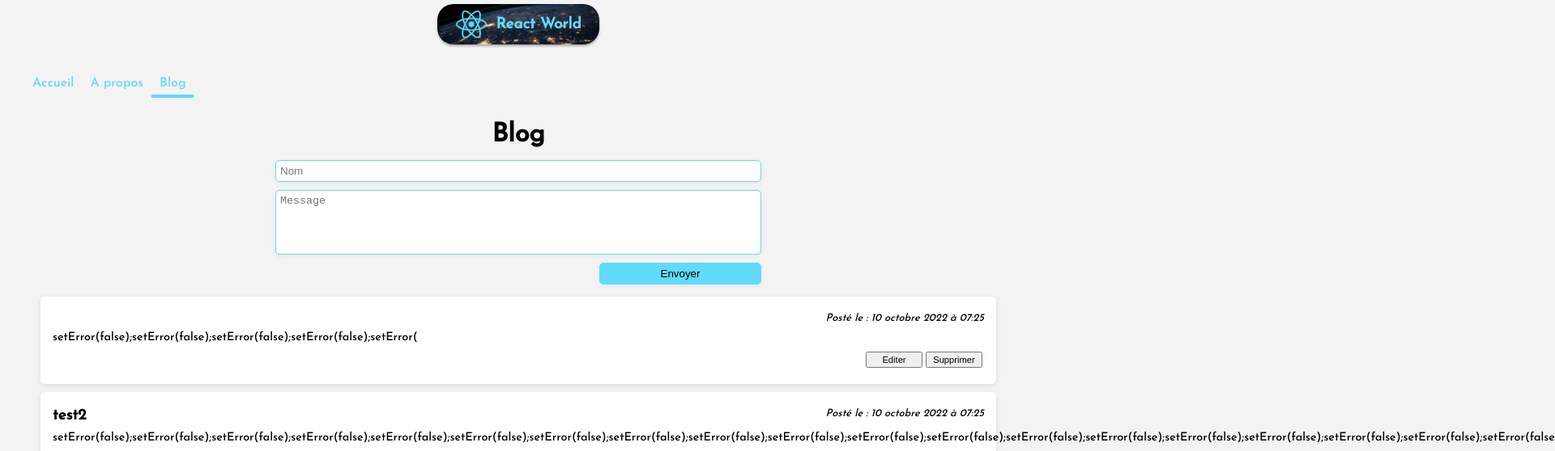
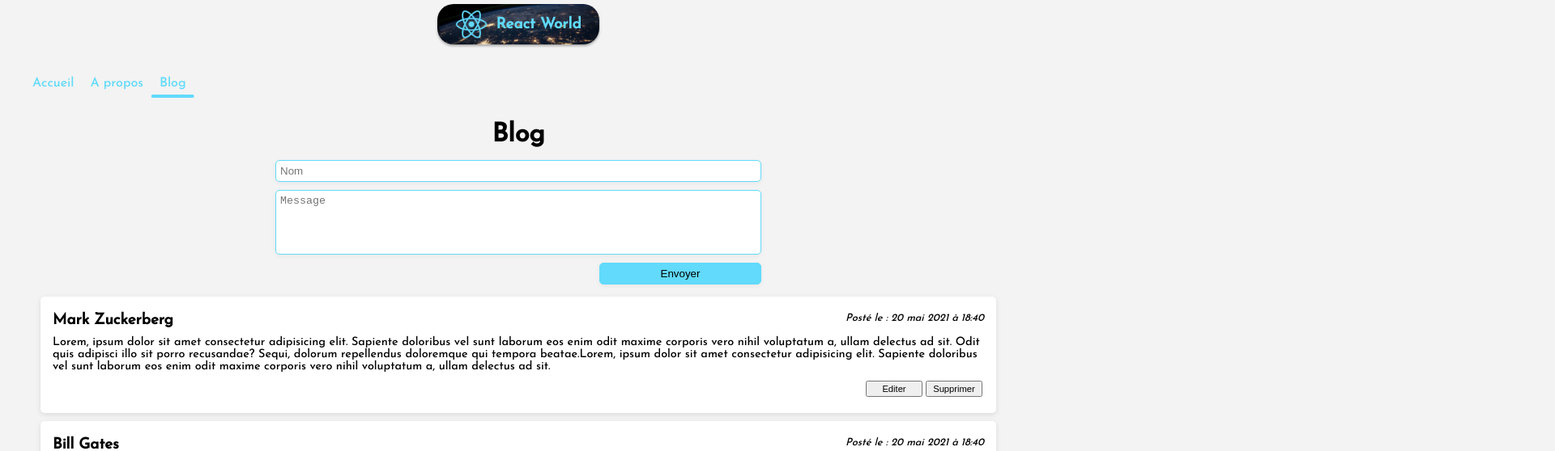
Before and after one commit to Arnaud293/ReactApp_CountriesAPI, a React (Create React App) app: page /blog in a window 1280 px wide. Shown: the top 558 px of the page at 81% size, 1920 px wide, since content can reach past the window. Built offline with nearby package versions, Linux system fonts and the light colour scheme; data requests are answered from the project's data file.

Commit message:
add delete function on articles

```diff
--- a/src/assets/db.json
+++ b/src/assets/db.json
@@ -17,24 +17,6 @@
       "content": "Lorem, ipsum dolor sit amet consectetur adipisicing elit. Sapiente doloribus vel sunt laborum eos enim odit maxime corporis vero nihil voluptatum a, ullam delectus ad sit. Odit quis adipisci illo sit porro recusandae? Sequi, dolorum repellendus doloremque qui tempora beatae.Lorem, ipsum dolor sit amet consectetur adipisicing elit. Sapiente doloribus vel sunt laborum eos enim odit maxime corporis vero nihil voluptatum a, ullam delectus ad sit. ",
       "date": 1621536056135,
       "id": 3
-    },
-    {
-      "author": "test",
-      "content": "Ceci est un test Ceci est un test Ceci est un test Ceci est un test Ceci est un test Ceci est un test Ceci est un test Ceci est un test Ceci est un test Ceci est un test Ceci est un test Ceci est un test Ceci est un test Ceci est un test Ceci est un test Ceci est un test Ceci est un test Ceci est un test Ceci est un test ",
-      "date": 1665386373180,
-      "id": 4
-    },
-    {
-      "author": "test2",
-      "content": "setError(false);setError(false);setError(false);setError(false);setError(false);setError(false);setError(false);setError(false);setError(false);setError(false);setError(false);setError(false);setError(false);setError(false);setError(false);setError(false);setError(false);setError(false);setError(false);setError(false);setError(false);setError(false);setError(false);setError(false);",
-      "date": 1665386725620,
-      "id": 5
-    },
-    {
-      "author": "",
-      "content": "setError(false);setError(false);setError(false);setError(false);setError(",
-      "date": 1665386745189,
-      "id": 6
     }
   ]
 }
--- a/src/components/Article.js
+++ b/src/components/Article.js
@@ -29,6 +29,11 @@ const Article = ({article}) => {
 
     }
 
+    const handleDelete = () => {
+        axios.delete('http://localhost:3004/articles/' + article.id);
+        window.location.reload();
+    }
+
     return (
         <div className='article' style={{background : isEditing ? "#f3feff" : "white" }}>
             <div className="card-header">
@@ -45,7 +50,11 @@ const Article = ({article}) => {
                  :
                 (<button onClick={() => setIsEditing(true)}>Editer</button>)}
 
-                <button>Supprimer</button>
+                <button onClick={() => {
+                    if (window.confirm("Voulez-vous vraiment supprimer l'article ?")){
+                        handleDelete();
+                    }
+                }}>Supprimer</button>
             </div>
         </div>
     );
```
